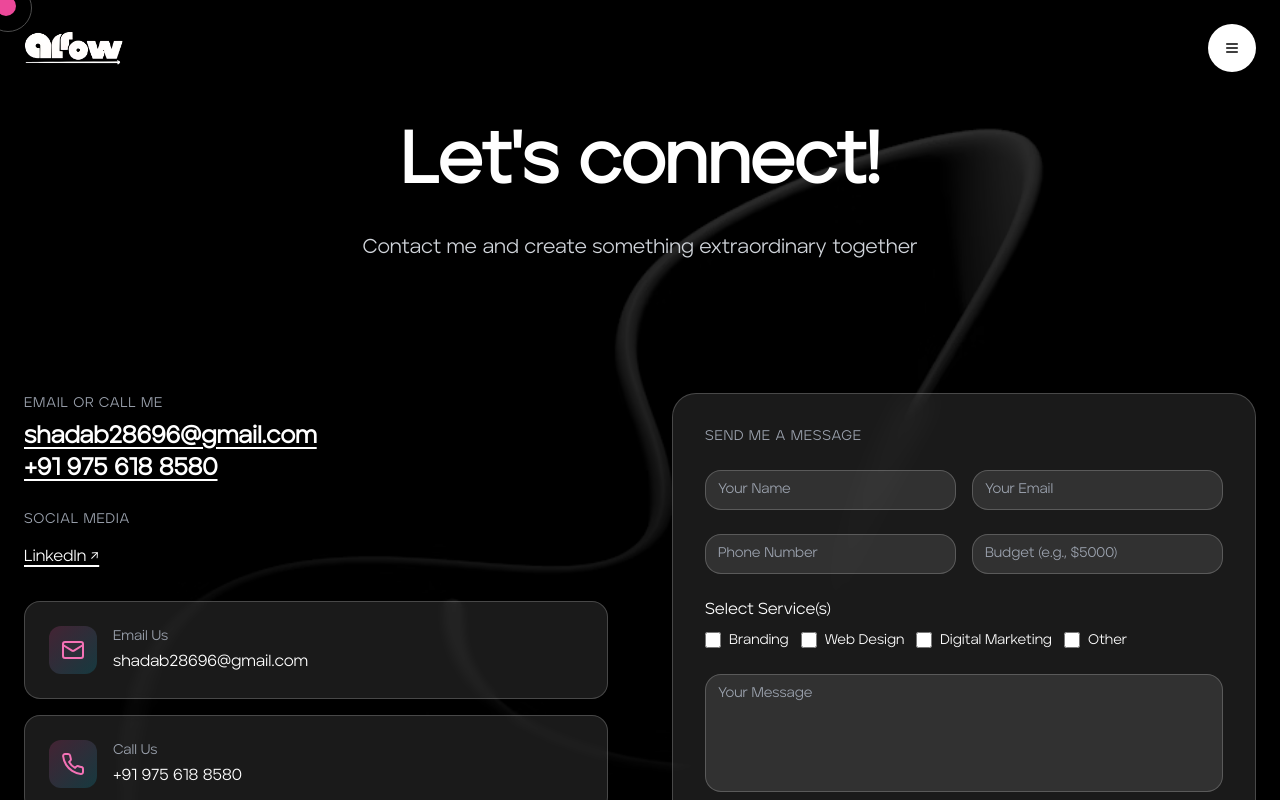
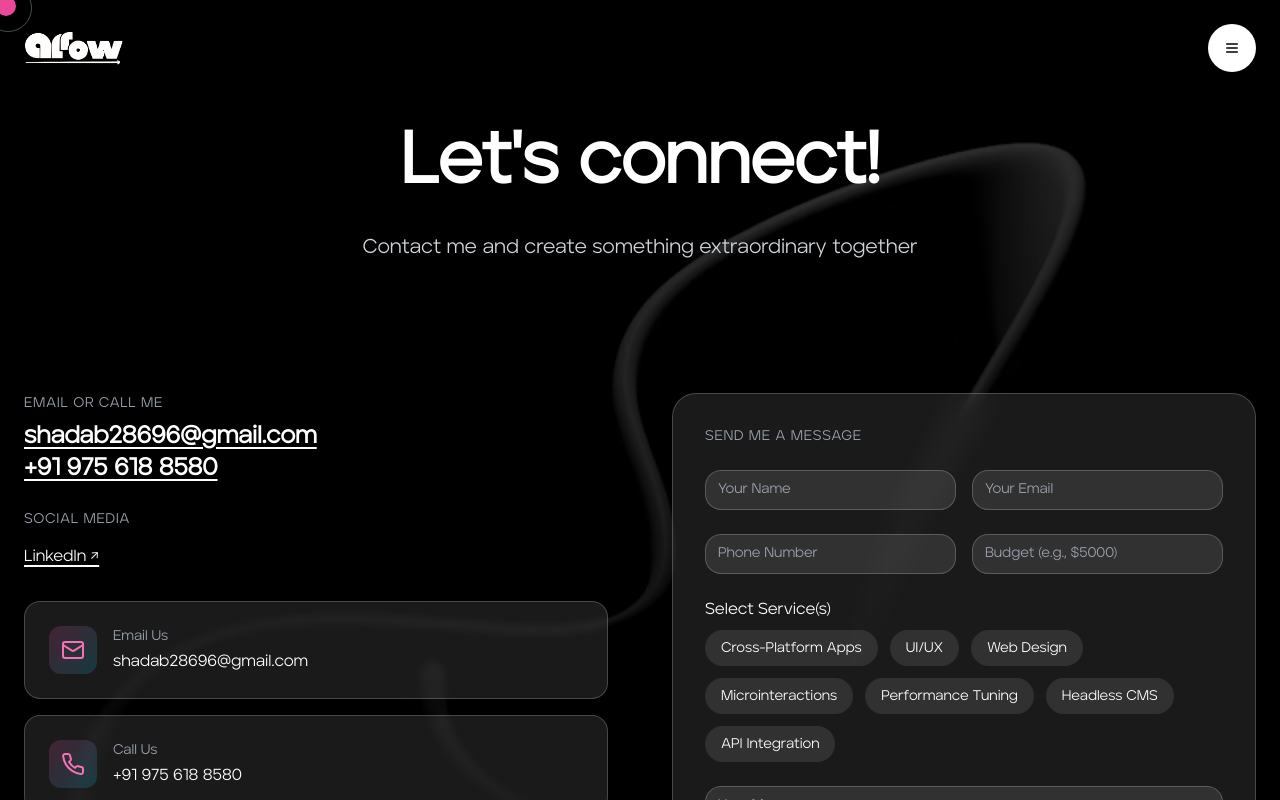
Before and after one commit to utl-shadab/portfolio-2025, a Next.js app: page /contact in a window 1280 px wide. Shown: the top 800 px of the page. Built offline with nearby package versions, Linux system fonts and the light colour scheme.

Commit message:
contact form ui changes

```diff
--- a/components/pages/contact-page-content.tsx
+++ b/components/pages/contact-page-content.tsx
@@ -29,7 +29,7 @@ export function ContactPageContent() {
   const [errors, setErrors] = useState<{ [key: string]: string }>({})
   const [loading, setLoading] = useState(false)
 
-  const services = ["Branding", "Web Design", "Digital Marketing", "Other"]
+  const services = ["Cross-Platform Apps", "UI/UX ", " Web Design", "Microinteractions", "Performance Tuning", "Headless CMS", "API Integration"]
 
   // Generate random math question
   useEffect(() => {
@@ -345,15 +345,20 @@ export function ContactPageContent() {
                     <p className="text-white mb-2">Select Service(s)</p>
                     <div className="flex flex-wrap gap-3">
                       {services.map((service) => (
-                        <label key={service} className="inline-flex items-center space-x-2 cursor-pointer">
-                          <input
-                            type="checkbox"
-                            checked={selectedServices.includes(service)}
-                            onChange={() => handleServiceToggle(service)}
-                            className="w-4 h-4 accent-pink-500"
-                          />
-                          <span className="text-sm text-white">{service}</span>
-                        </label>
+                        <button
+                          key={service}
+                          type="button"
+                          onClick={() => handleServiceToggle(service)}
+                          className={`
+                            py-2 px-4 rounded-full transition-colors font-medium text-sm
+                            ${selectedServices.includes(service)
+                              ? "bg-pink-500 text-white"
+                              : "bg-white/10 text-white hover:bg-white/20"
+                            }
+                          `}
+                        >
+                          {service}
+                        </button>
                       ))}
                     </div>
                   </div>
--- a/components/sections/contact-section.tsx
+++ b/components/sections/contact-section.tsx
@@ -28,7 +28,7 @@ export function ContactSection() {
   const [errors, setErrors] = useState<{ [key: string]: string }>({})
   const [loading, setLoading] = useState(false)
 
-  const services = ["Branding", "Web Design", "Digital Marketing", "Other"]
+  const services = ["Cross-Platform Apps", "UI/UX ", " Web Design", "Microinteractions", "Performance Tuning", "Headless CMS", "API Integration"]
 
   // Generate random math question
   useEffect(() => {
@@ -269,7 +269,7 @@ export function ContactSection() {
                   </div>
 
                   {/* Services */}
-                  <div>
+                  {/* <div>
                     <p className="text-white mb-2">Select Service(s)</p>
                     <div className="flex flex-wrap gap-3">
                       {services.map((service) => (
@@ -284,8 +284,28 @@ export function ContactSection() {
                         </label>
                       ))}
                     </div>
+                  </div> */}
+                  <div>
+                    <p className="text-white mb-2">Select Service(s)</p>
+                    <div className="flex flex-wrap gap-3">
+                      {services.map((service) => (
+                        <button
+                          key={service}
+                          type="button"
+                          onClick={() => handleServiceToggle(service)}
+                          className={`
+                            py-2 px-4 rounded-full transition-colors font-medium text-sm
+                            ${selectedServices.includes(service)
+                              ? "bg-pink-500 text-white"
+                              : "bg-white/10 text-white hover:bg-white/20"
+                            }
+                          `}
+                        >
+                          {service}
+                        </button>
+                      ))}
+                    </div>
                   </div>
-
                   {/* Message */}
                   <Textarea
                     name="message"
```
